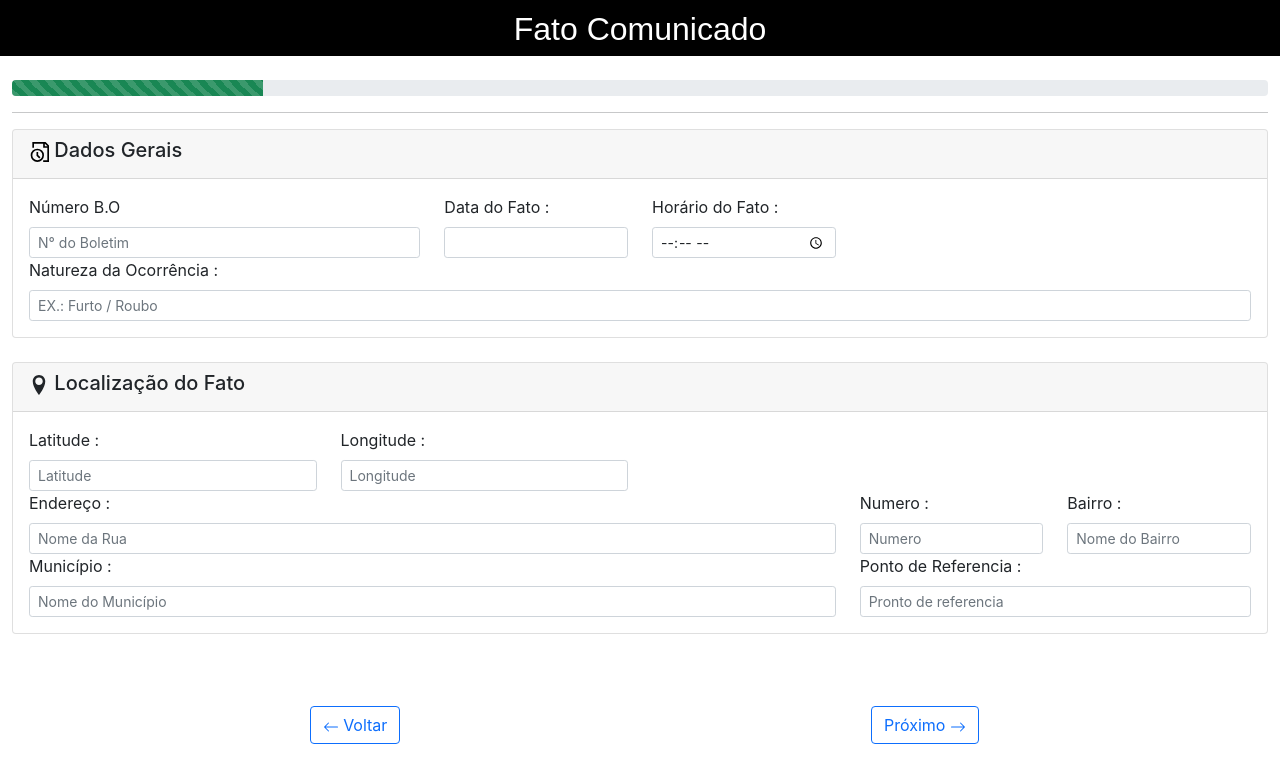
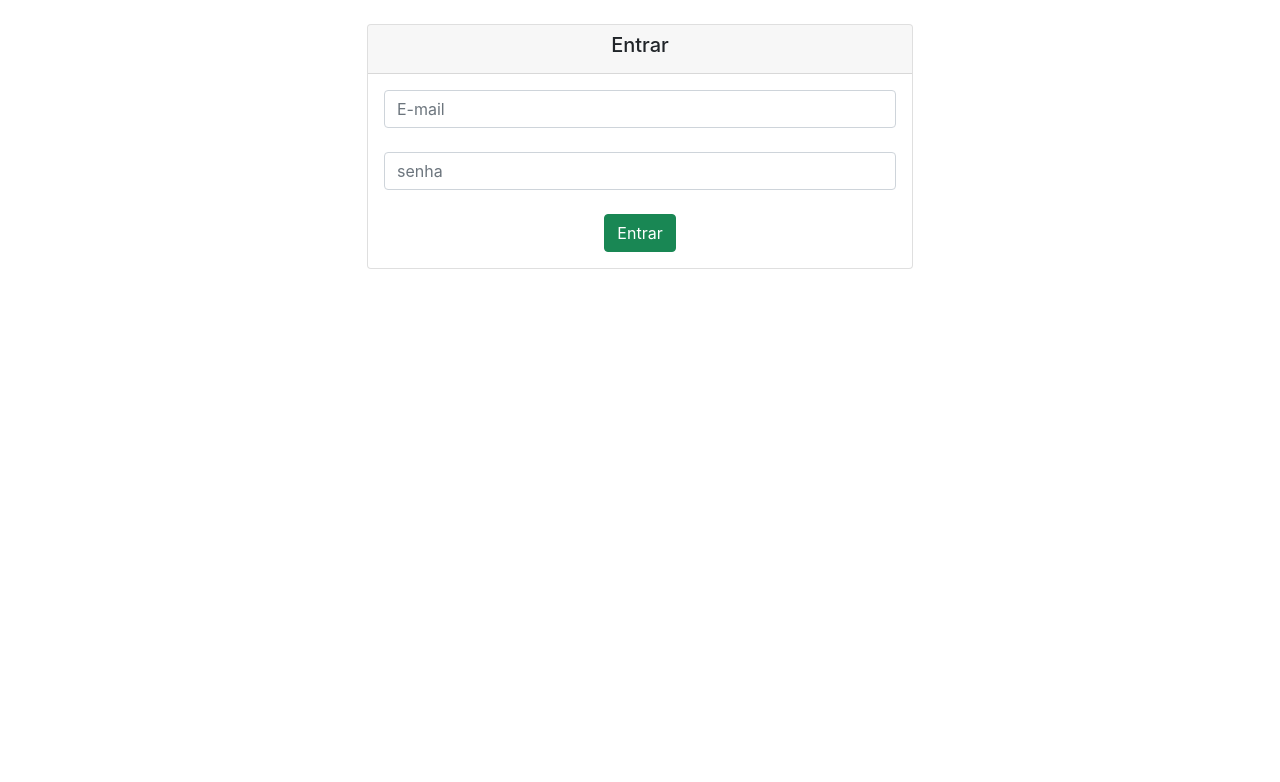
Before and after one commit to jairomartins/boonline4bpm, a React (Create React App) app: page /header in a window 1280 px wide. Shown: the top 782 px of the page. Built offline with nearby package versions, Linux system fonts and the light colour scheme.

Commit message:
auth context adicionado

```diff
--- a/package.json
+++ b/package.json
@@ -8,6 +8,7 @@
     "@testing-library/user-event": "^13.5.0",
     "assert": "^2.0.0",
     "autoprefixer": "10.4.5",
+    "axios": "^0.27.2",
     "babel-polyfill": "^6.26.0",
     "bootstrap": "^5.1.3",
     "buffer": "^6.0.3",
--- a/src/App.js
+++ b/src/App.js
@@ -1,13 +1,19 @@
 import React from "react";
 import './App.css';
 import Boletim from './Boletim/Boletim';
+import { AuthProvider } from "./Context/AuthContext";
 
 
 function App() {
   return (
   <>
-    <Boletim/>
-  </>
+    <AuthProvider>
+
+      <Boletim/>
+
+    </AuthProvider>
+
+    </>
   )
 }
 
--- a/src/Boletim/Boletim.jsx
+++ b/src/Boletim/Boletim.jsx
@@ -1,4 +1,5 @@
-import React, {useState} from "react";
+import React, {useState, useContext} from "react";
+
 
 import { v4 as uuidv4 } from "uuid";
 
@@ -21,7 +22,13 @@ import Page404 from "../components/Page404"
 import RegisterUser from "../components/User/RegisterUser";
 import LoginUser from "../components/User/LoginUser";
 
+import { Context } from "../Context/AuthContext";
+
+
+
 export default function Boletim(){
+
+    const {authenticated} = useContext(Context);
 
     const [boletim, setBoletim] = useState({
         id:uuidv4(),
@@ -32,10 +39,17 @@ export default function Boletim(){
 
     return (
         <>
+
             <BrowserRouter>
+            {/* {authenticated && <Navigate replace to="/home"/>} */}
                 <Routes>
-                    <Route path="/" element={<Home />}/>
-                    <Route path="/header" element={<Header boletim={boletim} setBoletim={setBoletim}/>} />
+
+                    <Route path="/"
+                        element={authenticated ? (<Home/>):(<LoginUser/>)}
+                    />
+                    <Route path="/header"
+                        element={authenticated ? (<Header boletim={boletim} setBoletim={setBoletim}/>):(<LoginUser/>)}
+                    />
                     <Route path="/envolvido" element={<Envolvidos boletim={boletim} setBoletim={setBoletim}/>} />
                     <Route path="/material" element={<ItensApreendidos boletim={boletim} setBoletim={setBoletim}/>} />
                     <Route path="/efetivo" element={<Efetivo boletim={boletim} setBoletim={setBoletim}/>} />
--- /dev/null
+++ b/src/Context/AuthContext.jsx
@@ -0,0 +1,27 @@
+import React from "react";
+import { createContext, useState } from "react";
+
+const Context = createContext()
+
+function AuthProvider({children}){
+
+    //usado para fazer a authenticação do login
+    const [authenticated, setAuthenticated] =  useState(false)
+
+     async function  handleLogin(userEmail, userPassword){
+
+        setAuthenticated(false)
+
+        console.log(userEmail+' - '+userPassword)
+     }
+
+
+    return(<>
+        <Context.Provider value={{authenticated, handleLogin}}>
+            {children}
+        </Context.Provider>
+    </>)
+
+}
+
+export {Context, AuthProvider}
--- a/src/components/User/LoginUser.jsx
+++ b/src/components/User/LoginUser.jsx
@@ -1,6 +1,11 @@
-import React,{useState} from "react";
+import React,{useState, useContext} from "react";
 
 import {Card, Col, Row, Container, Form, Button} from "react-bootstrap"
+
+
+import { Context } from "../../Context/AuthContext";
+
+const axios = require('axios');
 
 
 const LoginUser = () => {
@@ -8,25 +13,34 @@ const LoginUser = () => {
     const [userEmail, setUserEmail] =  useState()
     const [userPassword, setUserPassword] =  useState()
 
+    const {authenticated, handleLogin} = useContext(Context);
 
-    async function handleLogin (e){
+    console.log('adm/loign', authenticated)
+
+
+    async function clickHandleLogin(e){
+
         e.preventDefault()
 
-        const response = await fetch('http://localhost:3000/auth/login',{
-            method:'POST',
-            headers:{
-                'Content-Type': 'application/json'
-            },
-            body:JSON.stringify({
-                userEmail,
-                userPassword
-            }),
+        axios.post("http://localhost:3000/auth/login",{
+                userEmail: userEmail,
+                userPassword: userPassword
+        })
+        .then(function (response) {
+            // manipula o sucesso da requisição
+            console.log(response.data.user);
+          })
+          .catch(function (error) {
+            // manipula erros da requisição
+            console.error(error);
+          })
+          .then(function () {
+            // sempre será executado
+          });
 
-        })
+         handleLogin(userEmail, userPassword)
+    }
 
-        const data = await response.json()
-        console.log(data)
-    }
     return (  <>
     <Container className="text-center">
         <br/>
@@ -37,7 +51,7 @@ const LoginUser = () => {
                 <Card.Title>Entrar</Card.Title>
             </Card.Header>
             <Card.Body>
-                <Form onSubmit={handleLogin}>
+                <Form onSubmit={clickHandleLogin}>
                     <Form.Control
                         autoComplete="off"
                         onChange={(e)=>{setUserEmail(e.target.value)}}
```
Also changed, not shown: 1 other file (tests, documents, lock files or other folders).
